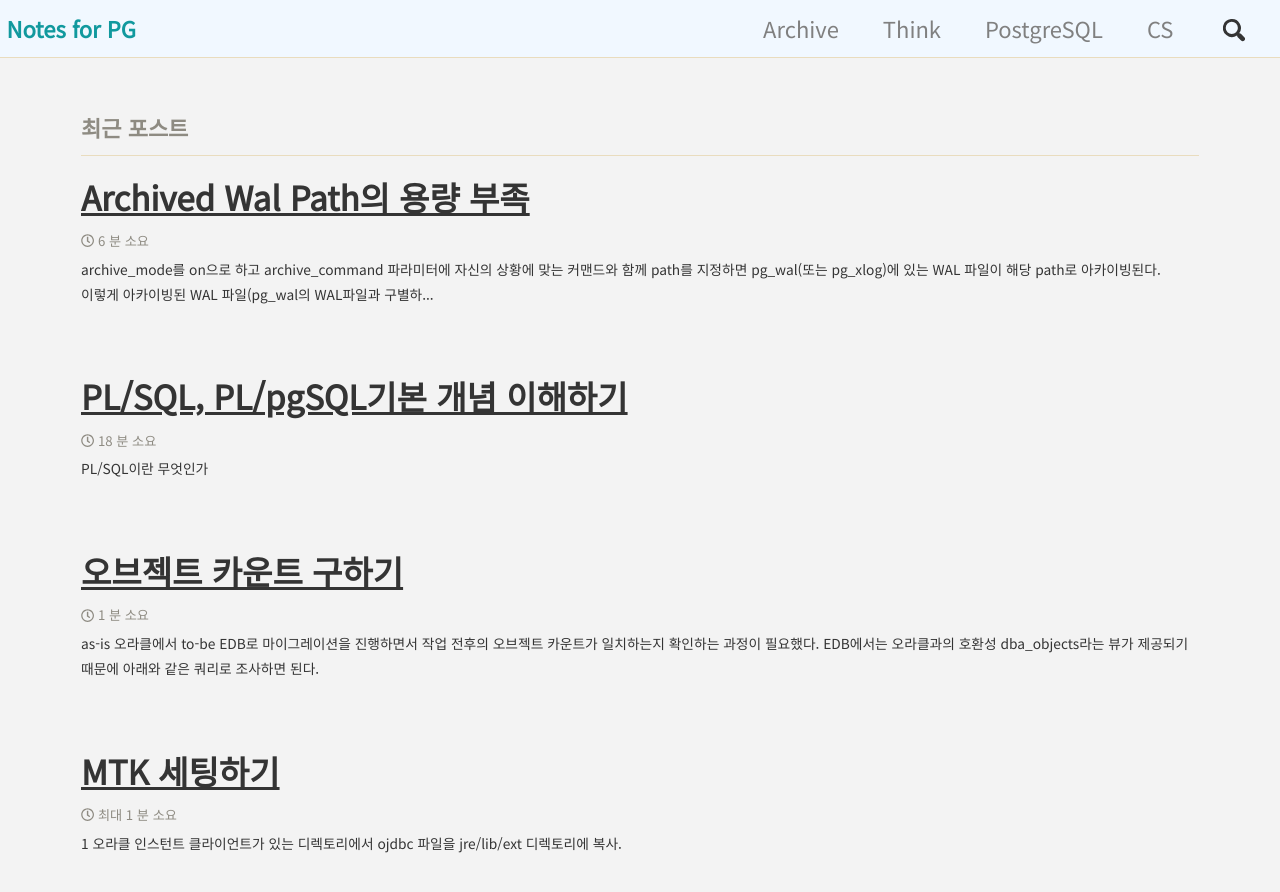
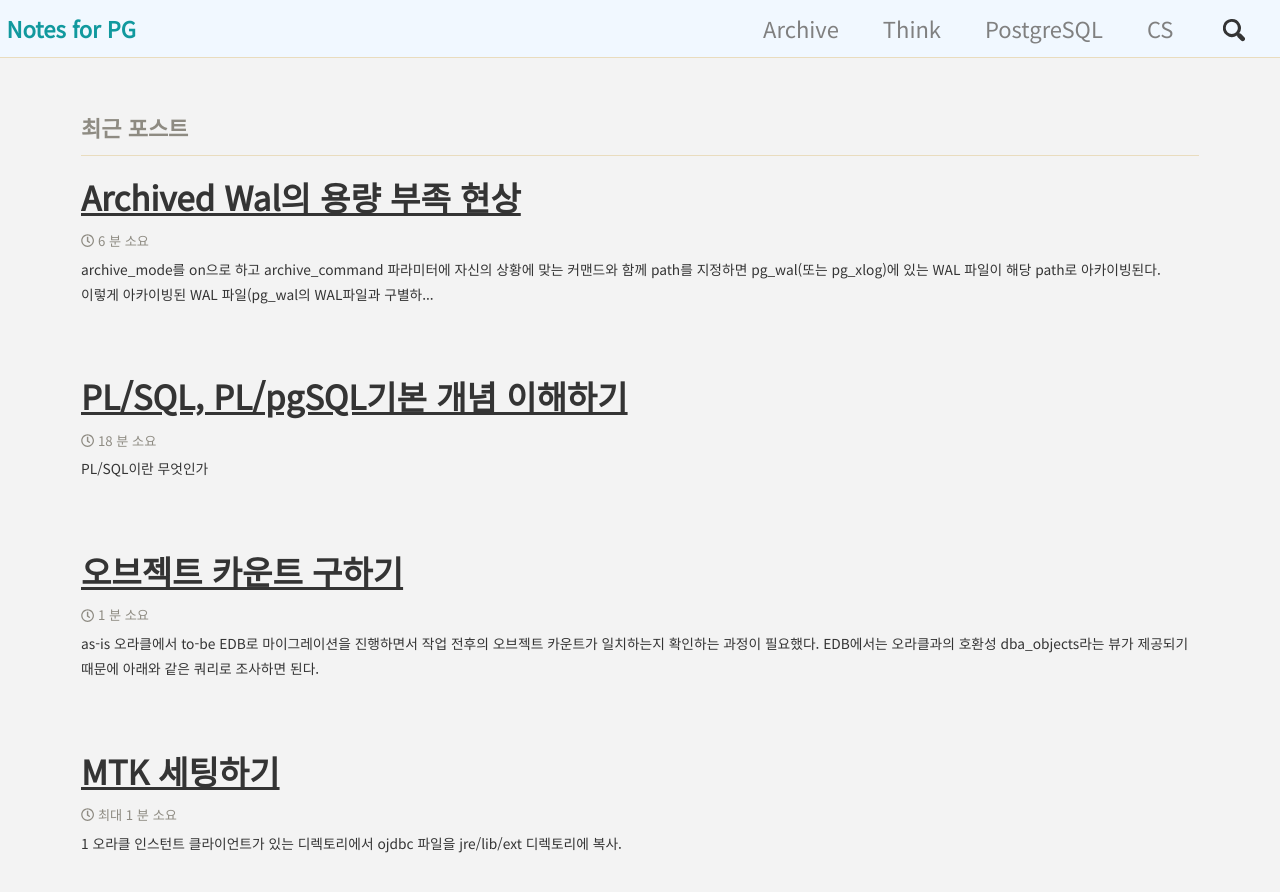
Before and after one commit to coiy/coiy.github.io, a Jekyll site: the page built from index.html, in a window 1280 px wide and 900 px high. Shown: the top 892 px of the window. Built offline with Jekyll 4.4.1, drawn with Linux system fonts in a browser that asks for light colours; cached includes are drawn as plain includes; the list of posts is cut into pages by our own code.

Commit message:
내용 수정.

```diff
--- a/_posts/2020-03-26-bloated_wal_path.md
+++ b/_posts/2020-03-26-bloated_wal_path.md
@@ -1,7 +1,7 @@
 ---
 published: true
 layout: single
-title: "Archived Wal Path의 용량 부족"
+title: "Archived Wal의 용량 부족 현상"
 category: PostgreSQL
 comments: false
 ---
```
Also changed, not shown: other parts of _posts/2020-03-26-bloated_wal_path.md (+1 -1 lines).
